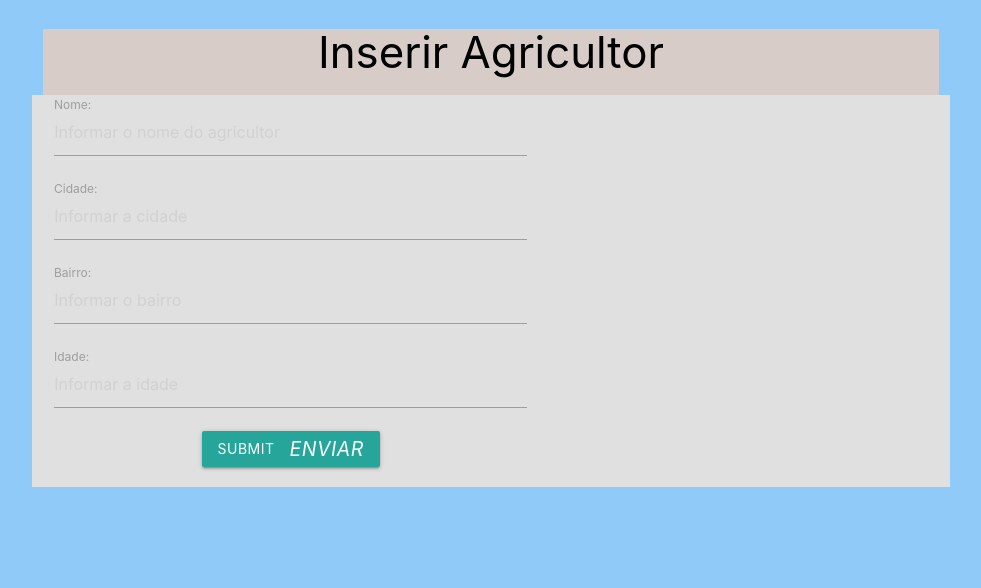
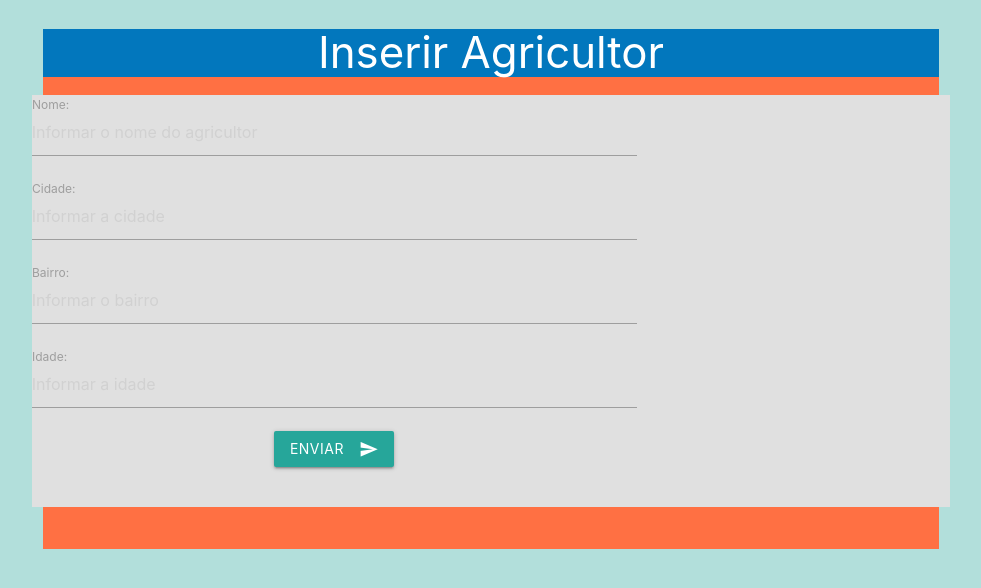
Before and after one commit to arcamolesi/lpphpadst226, a PHP site: page /frmisnagricultor.php in a window 1280 px wide. Shown: the top 588 px of the page, without its empty margins (149-1130 px from the left). Run offline with PHP 8.4, Linux system fonts and the light colour scheme.

Commit message:
Atualiza Ícones
Atualiza Ícones

```diff
--- a/VIEW/AGRICULTOR/frmisnagricultor.php
+++ b/VIEW/AGRICULTOR/frmisnagricultor.php
@@ -1,5 +1,6 @@
 <!DOCTYPE html>
 <html lang="pt-br">
+
 <head>
     <!-- Compiled and minified CSS -->
     <link rel="stylesheet" href="https://cdnjs.cloudflare.com/ajax/libs/materialize/1.0.0/css/materialize.min.css">
@@ -7,19 +8,24 @@
     <!-- Compiled and minified JavaScript -->
     <script src="https://cdnjs.cloudflare.com/ajax/libs/materialize/1.0.0/js/materialize.min.js"></script>
 
+    <!-- Usado para adicionar ícones -->
+    <link href="https://fonts.googleapis.com/icon?family=Material+Icons" rel="stylesheet">
+
+
     <meta charset="UTF-8">
     <meta name="viewport" content="width=device-width, initial-scale=1.0">
     <title>Inserir Agricultor</title>
 </head>
-<body class="blue lighten-3 black-text">
-    <div class="container brown lighten-4 col s12 ">
-      <div>
-          <h3 class="center col s10">Inserir Agricultor</h3>
+
+<body class="teal lighten-4">
+    <div class="container deep-orange lighten-1 col s12 ">
+        <div class="center light-blue darken-3 white-text col s12">
+            <h3>Inserir Agricultor</h3>
         </div>
 
 
-    <div class="row grey lighten-2">
-        <form action="opinsagricultor.php" method="post" class="col s10">
+        <div class="row grey lighten-2 black-text">
+            <form action="opinsagricultor.php" method="post" class="row">
 
                 <div class="input-field col s8">
                     <input placeholder="Informar o nome do agricultor" id="nome"
@@ -46,15 +52,17 @@
                 </div>
 
                 <div class="row center col s8">
-              <button class="btn waves-effect waves-light" type="submit" name="action">Submit
-                 <i class="material-icons right">Enviar</i>
+                    <button class="btn waves-effect waves-light" type="submit" name="action">Enviar
+                        <i class="material-icons right">send</i>
                     </button>
-
+                </div>
+            </form>
 
 
         </div>
-        </form>
-    </div>
+        <br />
+
     </div>
 </body>
+
 </html>
```
Also changed, not shown: VIEW/AGRICULTOR/lstAgricultor.php (+15 -8 lines). Lines whose indentation alone changed are shown as unchanged.
